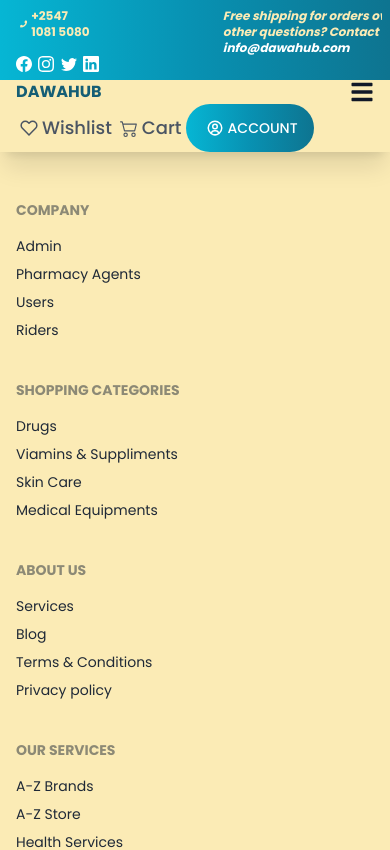
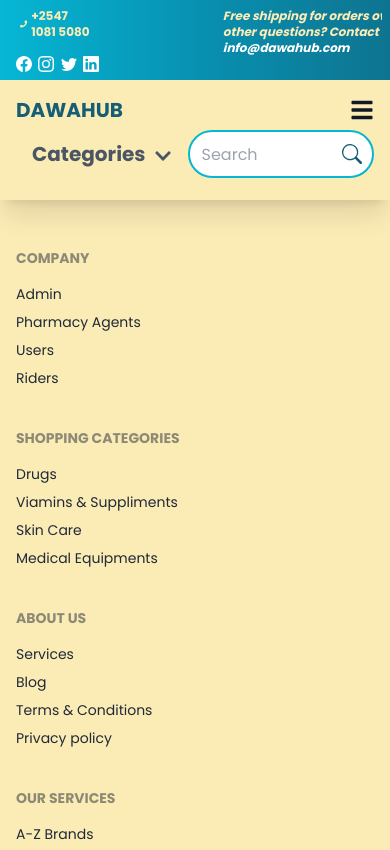
Before and after one commit to Vabrise-Technologies-Ltd/dawahub, a React (Vite) app: page /about in a window 390 px wide. Shown: the top 850 px of the page. Built offline with nearby package versions, Linux system fonts and the light colour scheme.

Commit message:
fix: code cleanup

```diff
--- a/src/components/HowItWorks.jsx
+++ b/src/components/HowItWorks.jsx
@@ -2,8 +2,11 @@
 
 const HowItWorks = () => {
     data.counties.map((item) => {
-        console.log(item.name)
-        console.log(item.code)
+        // console.log(item.name)
+        const countyList = item.code
+        console.log(typeof countyList)
+        // console.log(countyList.typeof())
+
     })
 
     return (
--- a/src/components/Navbar.jsx
+++ b/src/components/Navbar.jsx
@@ -17,11 +17,11 @@
 
     return (
         <>
-            <nav className="bg-[#FBEBB5] px-4 top-0 left-0 static z-[100] shadow-xl">
+            <nav className="bg-[#FBEBB5] p-4 top-0 left-0 static z-[100] shadow-xl">
                 <div className="md:flex justify-between items-center">
                     <div className="flex justify-between items-center">
                         <Link
-                            className="md:text-2xl font-bold uppercase text-cyan-800"
+                            className="md:text-2xl text-xl font-bold uppercase text-cyan-800"
                             to='/'
                         >
                                 Dawahub
@@ -31,9 +31,9 @@
                         </button>
                     </div>
 
-                    <div className="md:flex hidden text-gray-700'">
+                    <div className="flex text-gray-700'">
                         <ul className="flex items-center font-medium">
-                            <p className="p-8 group font-bold text-gray-600 hover:text-cyan-800 cursor-pointer ">
+                            <p className="md:p-8 p-4 group font-bold text-gray-600 hover:text-cyan-800 cursor-pointer ">
                                 <div className="flex gap-2 text-xl items-center">
                                     <p>Categories</p>
                                     <FaChevronDown className="font-bold mt-1 " size={18} />
@@ -62,7 +62,7 @@
                         </ul>
                     </div>
 
-                    <div className="md:flex hidden'">
+                    <div className="md:flex hidden">
                         <ul className="flex items-center md:text-2xl text-lg text-gray-600">
                             <Link className="md:mx-3 mx-1 flex items-center" to='/'>
                                 <FiHeart />
@@ -107,12 +107,6 @@
                                     </Link>
                                 </li>
                             ))}
-                            <div className="relative flex items-center">
-                                <input type="text" placeholder="Search" className="input px-3" />
-                                <button className="p-3 border-none absolute top-0 right-0 bottom-0">
-                                    <BsSearch className="text-cyan-800 text-xl" />
-                                </button>
-                            </div>
                     </ul>
 
                     <ul className="flex flex-col items-center font-medium space-y-8 md:text-2xl text-lg">
```
